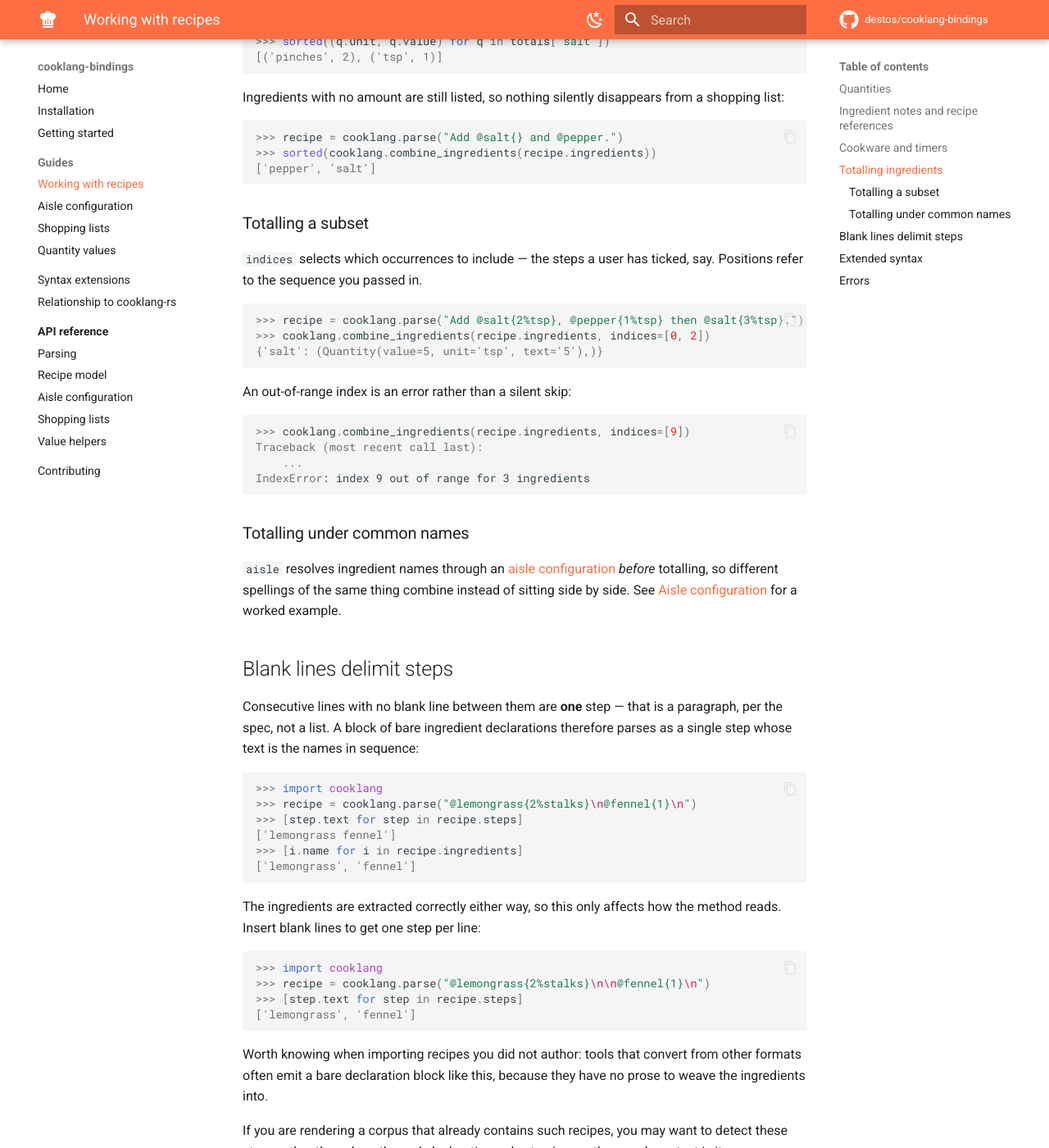
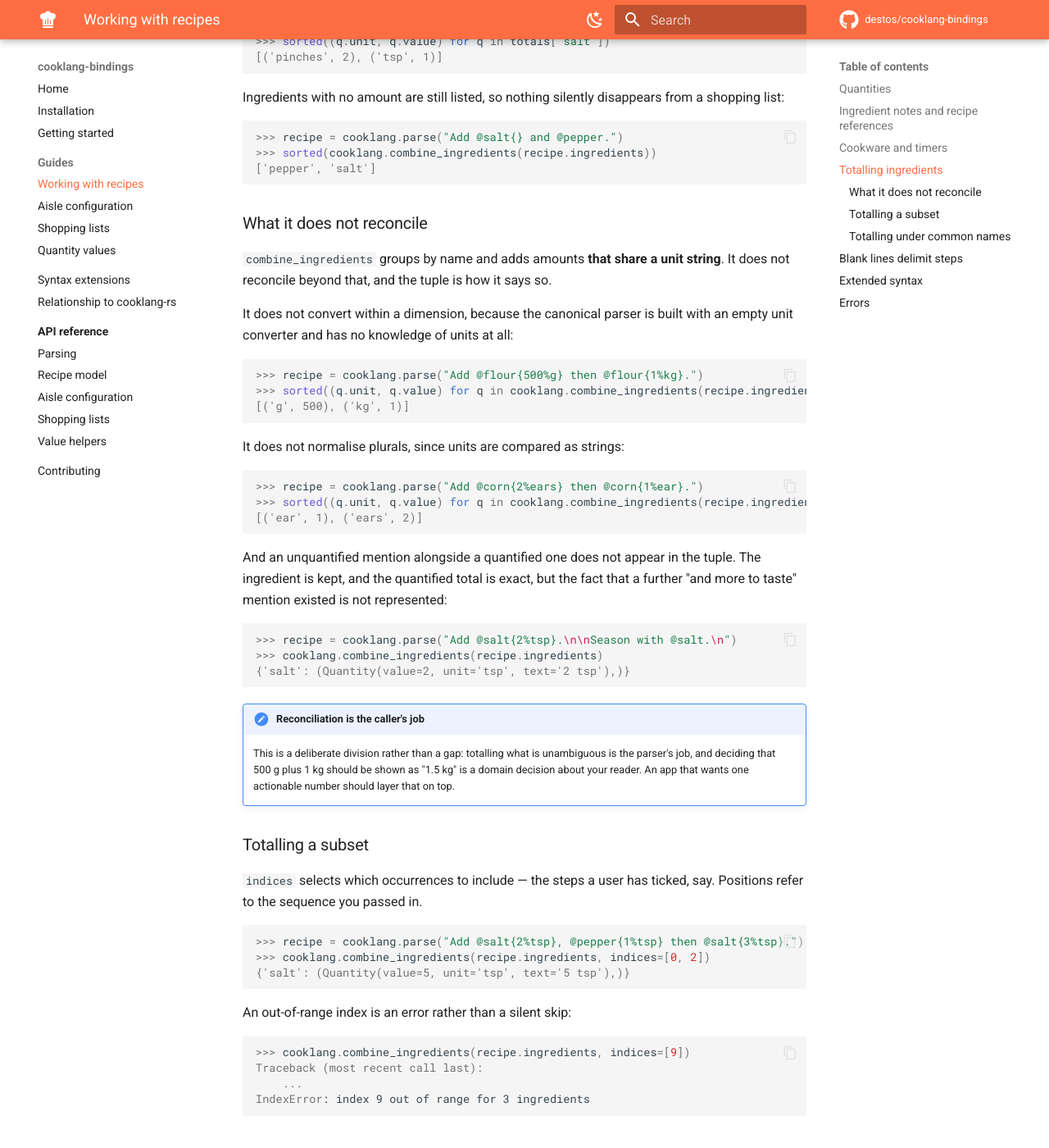
Before and after one commit to destos/cooklang-bindings, an MkDocs documentation site: the page built from docs/guide/recipes.md, in a window 1280 px wide and 1400 px high, scrolled down 2500 px. Shown: the whole window at 82% size. Built offline with MkDocs 1.6.1 and Material for MkDocs 9.7.7, drawn with Linux system fonts in a browser that asks for light colours; comment, search, counter and statistics services are not loaded; some of the changed text lies outside the part shown.

Commit message:
Make Quantity.text carry its unit in combined totals
A consumer asked whether combine_ingredients' semantics are deliberate.
Measuring them surfaced a real inconsistency in this layer: Quantity.text came
from format_value for totals but format_amount for parsed quantities, so the
same type meant "5" in one place and "5 tsp" in the other. The shopping-list
example in the docs rendered "milk 500" with no unit, which is what the bug
looks like in practice.

Totals now use format_amount, so text means one thing wherever a Quantity came
from.

Also documents and tests what combine_ingredients does not reconcile -- no
conversion within a dimension, no plural normalisation, and an unquantified
mention alongside a quantified one is absent from the tuple. Those are
upstream's semantics, driven by grouping on the unit string and by the
canonical parser having no unit knowledge at all. Asserted so they are
deliberate and visible rather than incidental.

Co-Authored-By: Claude Opus 5 (1M context) <noreply@anthropic.com>

````diff
--- a/docs/guide/recipes.md
+++ b/docs/guide/recipes.md
@@ -134,7 +134,7 @@ name to a tuple of totals.
 ```pycon
 >>> recipe = cooklang.parse("Add @salt{2%tsp} then @salt{3%tsp}.")
 >>> cooklang.combine_ingredients(recipe.ingredients)
-{'salt': (Quantity(value=5, unit='tsp', text='5'),)}
+{'salt': (Quantity(value=5, unit='tsp', text='5 tsp'),)}
 
 ```
 
@@ -159,6 +159,48 @@ from a shopping list:
 
 ```
 
+### What it does not reconcile
+
+`combine_ingredients` groups by name and adds amounts **that share a unit
+string**. It does not reconcile beyond that, and the tuple is how it says so.
+
+It does not convert within a dimension, because the canonical parser is built
+with an empty unit converter and has no knowledge of units at all:
+
+```pycon
+>>> recipe = cooklang.parse("Add @flour{500%g} then @flour{1%kg}.")
+>>> sorted((q.unit, q.value) for q in cooklang.combine_ingredients(recipe.ingredients)["flour"])
+[('g', 500), ('kg', 1)]
+
+```
+
+It does not normalise plurals, since units are compared as strings:
+
+```pycon
+>>> recipe = cooklang.parse("Add @corn{2%ears} then @corn{1%ear}.")
+>>> sorted((q.unit, q.value) for q in cooklang.combine_ingredients(recipe.ingredients)["corn"])
+[('ear', 1), ('ears', 2)]
+
+```
+
+And an unquantified mention alongside a quantified one does not appear in the
+tuple. The ingredient is kept, and the quantified total is exact, but the fact
+that a further "and more to taste" mention existed is not represented:
+
+```pycon
+>>> recipe = cooklang.parse("Add @salt{2%tsp}.\n\nSeason with @salt.\n")
+>>> cooklang.combine_ingredients(recipe.ingredients)
+{'salt': (Quantity(value=2, unit='tsp', text='2 tsp'),)}
+
+```
+
+!!! note "Reconciliation is the caller's job"
+
+    This is a deliberate division rather than a gap: totalling what is
+    unambiguous is the parser's job, and deciding that 500 g plus 1 kg should
+    be shown as "1.5 kg" is a domain decision about your reader. An app that
+    wants one actionable number should layer that on top.
+
 ### Totalling a subset
 
 `indices` selects which occurrences to include — the steps a user has ticked,
@@ -167,7 +209,7 @@ say. Positions refer to the sequence you passed in.
 ```pycon
 >>> recipe = cooklang.parse("Add @salt{2%tsp}, @pepper{1%tsp} then @salt{3%tsp}.")
 >>> cooklang.combine_ingredients(recipe.ingredients, indices=[0, 2])
-{'salt': (Quantity(value=5, unit='tsp', text='5'),)}
+{'salt': (Quantity(value=5, unit='tsp', text='5 tsp'),)}
 
 ```
 
````
Also changed, not shown: docs/extensions.md (+1 -1 lines), docs/guide/shopping.md (+2 -2 lines), docs/upstream.md (+1 -1 lines), 2 other files.
